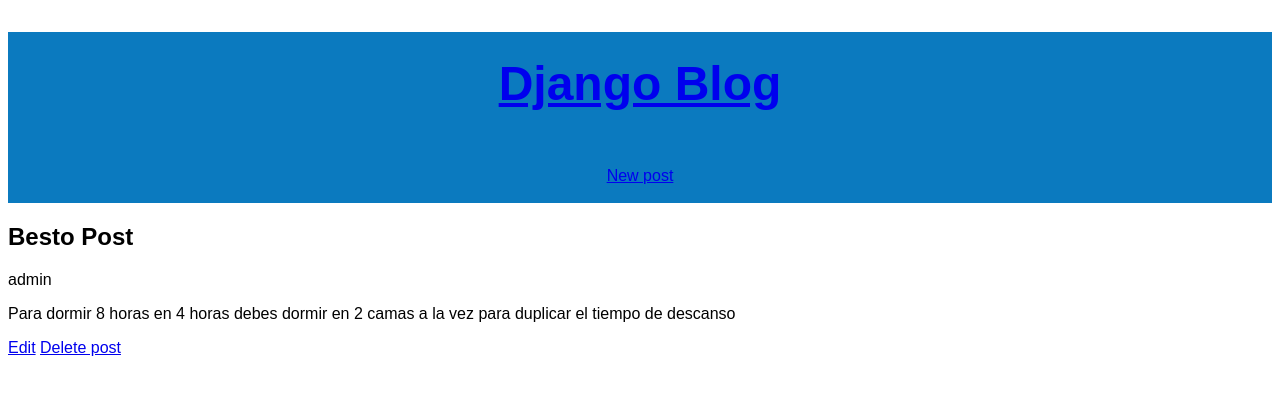
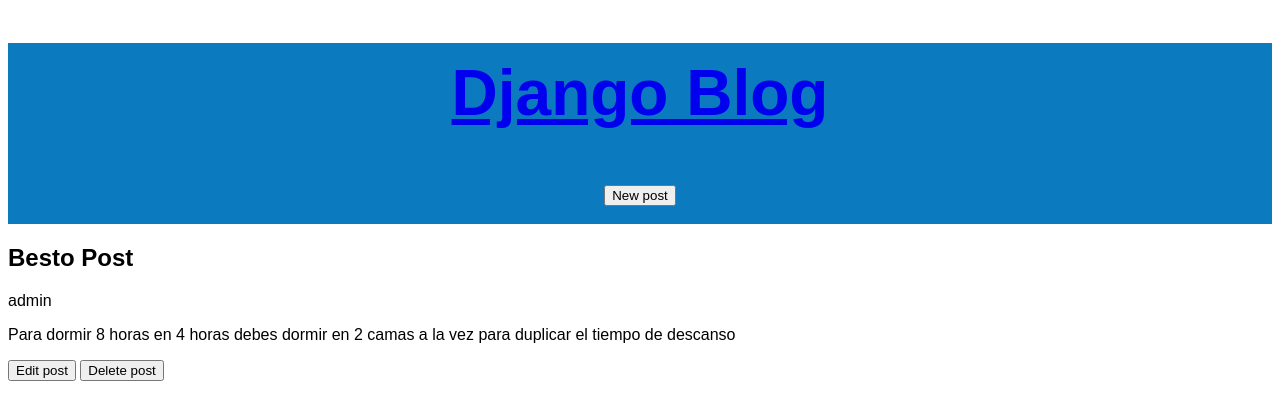
Before and after one commit to CesarCarias/DjangoBlog, a Django app: page /post/4/ in a window 1280 px wide. Shown: the top 420 px of the page. Run offline with Django 5.2, Linux system fonts and the light colour scheme; data comes from the database, SQL or seed files in the repository; some web fonts are replaced.

Commit message:
buttons in anchor

```diff
--- a/static/css/base.css
+++ b/static/css/base.css
@@ -10,6 +10,6 @@ header {
 
 header h1{
     color: rgb(255, 255, 255);
-    padding: 0.5em;
-    font-size: 3em;
+    padding: 0.2em;
+    font-size: 4em;
 }
--- a/templates/base.html
+++ b/templates/base.html
@@ -13,7 +13,7 @@
     <header>
         <h1><a href="{% url 'home' %}">Django Blog</a></h1>
         <div>
-            <a href="{% url 'post_new' %}">New post</a>
+            <a href="{% url 'post_new' %}"><button>New post</button></a>
             <br><br>
         </div>
     </header>
--- a/templates/post_detail.html
+++ b/templates/post_detail.html
@@ -4,6 +4,6 @@
     <h2>{{ post.title }}</h2>
     <p>{{ post.author }}</p>
     <p>{{ post.body }}</p>
-    <a href="{% url 'post_edit' post.pk %}">Edit</a>
-    <a href="{% url 'post_delete' post.pk %}">Delete post</a>
+    <a href="{% url 'post_edit' post.pk %}"><button>Edit post</button></a>
+    <a href="{% url 'post_delete' post.pk %}"><button>Delete post</button></a>
 {% endblock content %}
```
